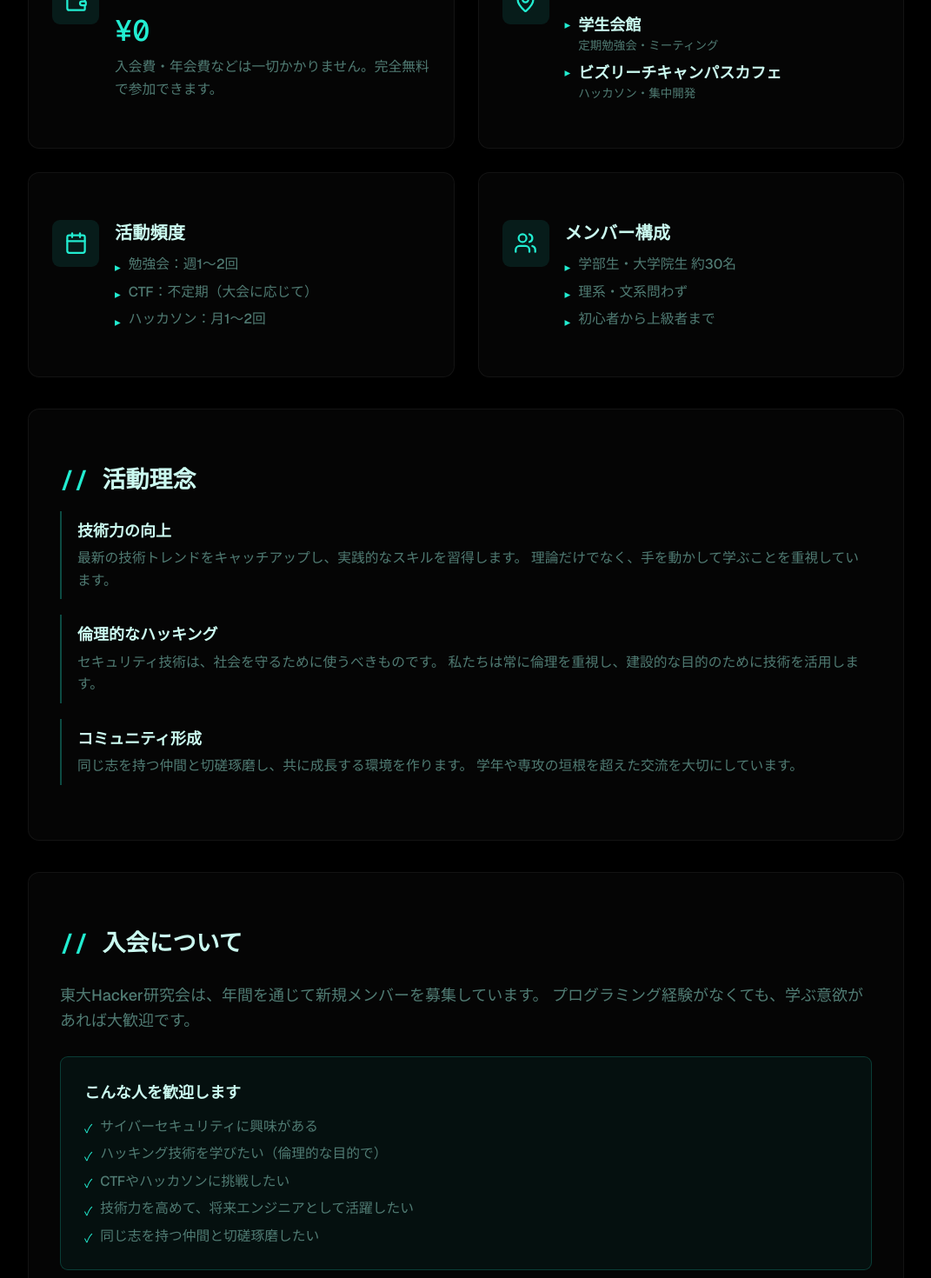
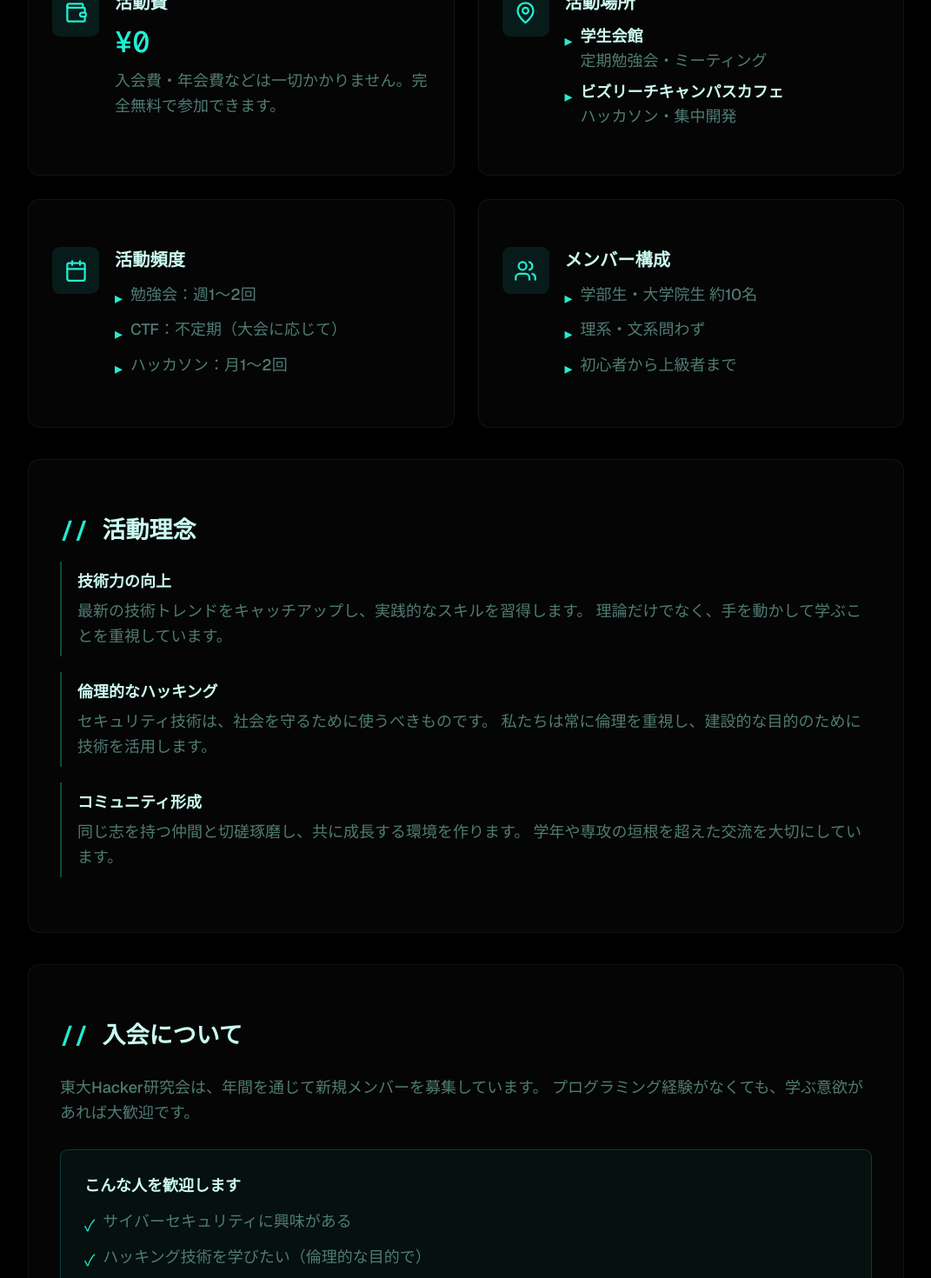
Before and after one commit to taisuke91/hacker-club, a Next.js app: page /about in a window 1280 px wide. Shown: the part 1020-2490 px from the top of the page at 87% size, without its empty margins (104-1175 px from the left). Built offline with nearby package versions, Linux system fonts and the light colour scheme; no server answers.

Commit message:
微調整

```diff
--- a/app/about/page.tsx
+++ b/app/about/page.tsx
@@ -21,7 +21,7 @@ export default function AboutPage() {
           </Link>
           <div className="mb-8">
             <div className="inline-block mb-4 px-4 py-2 border border-primary/30 rounded-lg bg-primary/5">
-              <span className="text-primary font-mono text-sm">{">"} About Us</span>
+              <span className="text-primary font-mono text-base">{">"} About Us</span>
             </div>
             <h1 className="text-4xl md:text-5xl font-bold mb-4 text-foreground">サークル情報</h1>
             <p className="text-xl text-muted-foreground leading-relaxed">
@@ -35,7 +35,7 @@ export default function AboutPage() {
                 <h2 className="text-2xl font-bold mb-4 text-card-foreground">
                   <span className="text-primary font-mono">// </span>東大Hacker研究会とは
                 </h2>
-                <div className="mb-4 p-4 bg-primary/5 border border-primary/20 rounded-lg font-mono text-sm">
+                <div className="mb-4 p-4 bg-primary/5 border border-primary/20 rounded-lg font-mono text-base">
                   <ul className="space-y-1 text-muted-foreground">
                     <li>団体名：東大Hacker研究会</li>
                     <li>設立：2025年12月</li>
@@ -63,7 +63,7 @@ export default function AboutPage() {
                     <div>
                       <h3 className="text-lg font-bold mb-2 text-card-foreground">活動費</h3>
                       <p className="text-3xl font-mono text-primary mb-2">¥0</p>
-                      <p className="text-sm text-muted-foreground leading-relaxed">
+                      <p className="text-base text-muted-foreground leading-relaxed">
                         入会費・年会費などは一切かかりません。完全無料で参加できます。
                       </p>
                     </div>
@@ -81,17 +81,17 @@ export default function AboutPage() {
                       <h3 className="text-lg font-bold mb-2 text-card-foreground">活動場所</h3>
                       <ul className="space-y-2 text-muted-foreground">
                         <li className="flex items-start gap-2">
-                          <span className="text-primary font-mono text-xs mt-1">▸</span>
+                          <span className="text-primary font-mono text-base mt-1">▸</span>
                           <div>
                             <p className="font-semibold text-foreground">学生会館</p>
-                            <p className="text-xs">定期勉強会・ミーティング</p>
+                            <p className="text-base">定期勉強会・ミーティング</p>
                           </div>
                         </li>
                         <li className="flex items-start gap-2">
-                          <span className="text-primary font-mono text-xs mt-1">▸</span>
+                          <span className="text-primary font-mono text-base mt-1">▸</span>
                           <div>
                             <p className="font-semibold text-foreground">ビズリーチキャンパスカフェ</p>
-                            <p className="text-xs">ハッカソン・集中開発</p>
+                            <p className="text-base">ハッカソン・集中開発</p>
                           </div>
                         </li>
                       </ul>
@@ -108,17 +108,17 @@ export default function AboutPage() {
                     </div>
                     <div>
                       <h3 className="text-lg font-bold mb-2 text-card-foreground">活動頻度</h3>
-                      <ul className="space-y-2 text-muted-foreground text-sm">
+                      <ul className="space-y-2 text-muted-foreground text-base">
                         <li className="flex items-start gap-2">
-                          <span className="text-primary font-mono text-xs mt-1">▸</span>
+                          <span className="text-primary font-mono text-base mt-1">▸</span>
                           <span>勉強会：週1〜2回</span>
                         </li>
                         <li className="flex items-start gap-2">
-                          <span className="text-primary font-mono text-xs mt-1">▸</span>
+                          <span className="text-primary font-mono text-base mt-1">▸</span>
                           <span>CTF：不定期（大会に応じて）</span>
                         </li>
                         <li className="flex items-start gap-2">
-                          <span className="text-primary font-mono text-xs mt-1">▸</span>
+                          <span className="text-primary font-mono text-base mt-1">▸</span>
                           <span>ハッカソン：月1〜2回</span>
                         </li>
                       </ul>
@@ -135,17 +135,17 @@ export default function AboutPage() {
                     </div>
                     <div>
                       <h3 className="text-lg font-bold mb-2 text-card-foreground">メンバー構成</h3>
-                      <ul className="space-y-2 text-muted-foreground text-sm">
+                      <ul className="space-y-2 text-muted-foreground text-base">
                         <li className="flex items-start gap-2">
-                          <span className="text-primary font-mono text-xs mt-1">▸</span>
-                          <span>学部生・大学院生 約30名</span>
+                          <span className="text-primary font-mono text-base mt-1">▸</span>
+                          <span>学部生・大学院生 約10名</span>
                         </li>
                         <li className="flex items-start gap-2">
-                          <span className="text-primary font-mono text-xs mt-1">▸</span>
+                          <span className="text-primary font-mono text-base mt-1">▸</span>
                           <span>理系・文系問わず</span>
                         </li>
                         <li className="flex items-start gap-2">
-                          <span className="text-primary font-mono text-xs mt-1">▸</span>
+                          <span className="text-primary font-mono text-base mt-1">▸</span>
                           <span>初心者から上級者まで</span>
                         </li>
                       </ul>
@@ -163,21 +163,21 @@ export default function AboutPage() {
                 <div className="space-y-4">
                   <div className="border-l-2 border-primary/30 pl-4 py-2">
                     <h3 className="font-semibold text-foreground mb-1">技術力の向上</h3>
-                    <p className="text-muted-foreground text-sm leading-relaxed">
+                    <p className="text-muted-foreground text-base leading-relaxed">
                       最新の技術トレンドをキャッチアップし、実践的なスキルを習得します。
                       理論だけでなく、手を動かして学ぶことを重視しています。
                     </p>
                   </div>
                   <div className="border-l-2 border-primary/30 pl-4 py-2">
                     <h3 className="font-semibold text-foreground mb-1">倫理的なハッキング</h3>
-                    <p className="text-muted-foreground text-sm leading-relaxed">
+                    <p className="text-muted-foreground text-base leading-relaxed">
                       セキュリティ技術は、社会を守るために使うべきものです。
                       私たちは常に倫理を重視し、建設的な目的のために技術を活用します。
                     </p>
                   </div>
                   <div className="border-l-2 border-primary/30 pl-4 py-2">
                     <h3 className="font-semibold text-foreground mb-1">コミュニティ形成</h3>
-                    <p className="text-muted-foreground text-sm leading-relaxed">
+                    <p className="text-muted-foreground text-base leading-relaxed">
                       同じ志を持つ仲間と切磋琢磨し、共に成長する環境を作ります。
                       学年や専攻の垣根を超えた交流を大切にしています。
                     </p>
@@ -197,25 +197,25 @@ export default function AboutPage() {
                 </p>
                 <div className="bg-primary/5 border border-primary/20 rounded-lg p-6">
                   <h3 className="font-semibold text-foreground mb-3">こんな人を歓迎します</h3>
-                  <ul className="space-y-2 text-muted-foreground text-sm">
+                  <ul className="space-y-2 text-muted-foreground text-base">
                     <li className="flex items-start gap-2">
-                      <span className="text-primary font-mono text-xs mt-1">✓</span>
+                      <span className="text-primary font-mono text-base mt-1">✓</span>
                       <span>サイバーセキュリティに興味がある</span>
                     </li>
                     <li className="flex items-start gap-2">
-                      <span className="text-primary font-mono text-xs mt-1">✓</span>
+                      <span className="text-primary font-mono text-base mt-1">✓</span>
                       <span>ハッキング技術を学びたい（倫理的な目的で）</span>
                     </li>
                     <li className="flex items-start gap-2">
-                      <span className="text-primary font-mono text-xs mt-1">✓</span>
+                      <span className="text-primary font-mono text-base mt-1">✓</span>
                       <span>CTFやハッカソンに挑戦したい</span>
                     </li>
                     <li className="flex items-start gap-2">
-                      <span className="text-primary font-mono text-xs mt-1">✓</span>
+                      <span className="text-primary font-mono text-base mt-1">✓</span>
                       <span>技術力を高めて、将来エンジニアとして活躍したい</span>
                     </li>
                     <li className="flex items-start gap-2">
-                      <span className="text-primary font-mono text-xs mt-1">✓</span>
+                      <span className="text-primary font-mono text-base mt-1">✓</span>
                       <span>同じ志を持つ仲間と切磋琢磨したい</span>
                     </li>
                   </ul>
--- a/app/activities/page.tsx
+++ b/app/activities/page.tsx
@@ -22,7 +22,7 @@ export default function ActivitiesPage() {
         <div className="max-w-6xl mx-auto">
           <div className="mb-12">
             <div className="inline-block mb-4 px-4 py-2 border border-primary/30 rounded-lg bg-primary/5">
-              <span className="text-primary font-mono text-sm">{">"} Activities</span>
+              <span className="text-primary font-mono text-base">{">"} Activities</span>
             </div>
             <h1 className="text-4xl md:text-5xl font-bold mb-4 text-foreground">活動内容</h1>
             <p className="text-xl text-muted-foreground leading-relaxed">
@@ -41,7 +41,7 @@ export default function ActivitiesPage() {
                   <p className="text-muted-foreground leading-relaxed mb-6">
                     サイバーセキュリティ、情報戦、認知戦についての最新技術を学ぶ定期勉強会を開催
                   </p>
-                  <div className="text-primary font-mono text-sm">
+                  <div className="text-primary font-mono text-base">
                     {">"} 詳しく見る
                   </div>
                 </CardContent>
@@ -58,7 +58,7 @@ export default function ActivitiesPage() {
                   <p className="text-muted-foreground leading-relaxed mb-6">
                     Capture The Flagの勉強会と大会出場を通じて、実践的なハッキングスキルを習得
                   </p>
-                  <div className="text-primary font-mono text-sm">
+                  <div className="text-primary font-mono text-base">
                     {">"} 詳しく見る
                   </div>
                 </CardContent>
@@ -75,7 +75,7 @@ export default function ActivitiesPage() {
                   <p className="text-muted-foreground leading-relaxed mb-6">
                     国内外のハッカソンに積極的に参加し、チームで革新的なプロダクトを開発
                   </p>
-                  <div className="text-primary font-mono text-sm">
+                  <div className="text-primary font-mono text-base">
                     {">"} 詳しく見る
                   </div>
                 </CardContent>
```
Also changed, not shown: app/activities/ctf/page.tsx (+16 -16 lines), app/activities/cybersecurity/page.tsx (+16 -16 lines), app/activities/hackathon/page.tsx (+13 -13 lines), app/page.tsx (+6 -6 lines).
